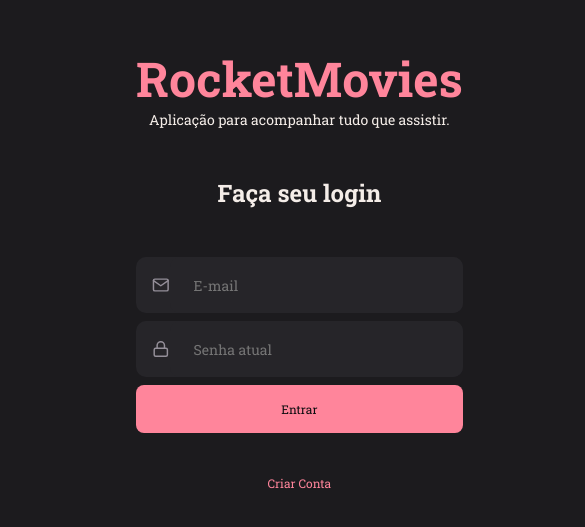
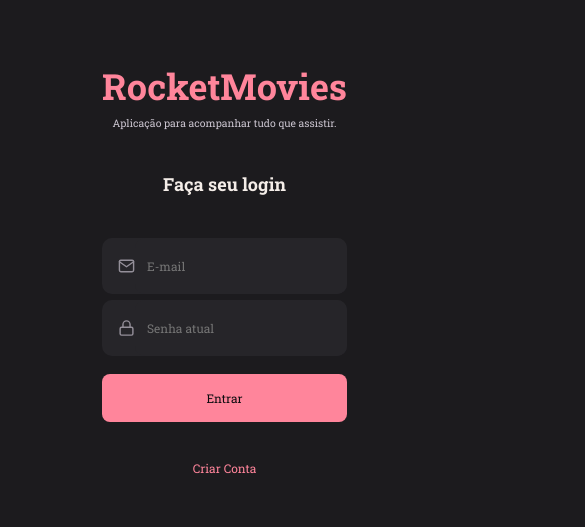
Before and after one commit to mfernandanll/rocketseat-stage09-frontend-rocketMovies, a React (Vite) app: page / in a window 390 px wide. Shown: the part 153-680 px from the top of the page, 585 px wide, since content can reach past the window. Built offline with nearby package versions, Linux system fonts and the light colour scheme.

Commit message:
Responsive adjustments on pages SignIn and SignUp

```diff
--- a/src/components/InputField/styles.js
+++ b/src/components/InputField/styles.js
@@ -8,7 +8,6 @@ export const Container = styled.div`
   background-color: ${({ theme }) => theme.COLORS.GRAY_600};
   color: ${({ theme }) => theme.COLORS.GRAY_100};
 
-  margin-bottom: 8px;
   border-radius: 10px;
 
   > label {
@@ -27,12 +26,12 @@ export const Container = styled.div`
   > input{
     width: 100%;
     height: 56px;
-    padding: 19px 24px;
+    padding: 1rem;
 
     background-color: ${({ theme }) => theme.COLORS.GRAY_600};
-    color: ${({ theme }) => theme.COLORS.WHITE};
+    color: ${({ theme }) => theme.COLORS.GRAY_100};
 
-    font-size: 14px;
+    font-size: 1rem;
 
     border-radius: 10px;
     border: none;
--- a/src/pages/SignIn/index.jsx
+++ b/src/pages/SignIn/index.jsx
@@ -40,8 +40,10 @@ export function SignIn() {
         />
 
         <Button title="Entrar" onClick={handleSignIn} />
+
         <Link to="register" >Criar Conta</Link>
       </Form>
+
       <Background/>
     </Container>
   )
--- a/src/pages/SignIn/styles.js
+++ b/src/pages/SignIn/styles.js
@@ -9,28 +9,32 @@ export const Container = styled.div`
 `
 
 export const Form = styled.form`
-  padding: 0 136px;
+  padding: 0 8.5rem;
 
   display: flex;
   flex-direction: column;
   justify-content: center;
   align-items: center;
+  gap: 0.5rem;
 
   text-align: center;
 
   > h1 {
-    font-size: 48px;
+    font-size: 3rem;
     color: ${({ theme }) => theme.COLORS.ROSE};
+    font-weight: bold;
+  }
+
+  > p {
+    font-size: 0.87rem;
+    color: ${({ theme }) => theme.COLORS.GRAY_150};
   }
 
   > h2 {
-    font-size: 24px;
-    margin: 48px 0;
-  }
-
-  > p {
-    font-size: 14px;
+    font-size: 1.5rem;
+    margin: 3rem 0;
     color: ${({ theme }) => theme.COLORS.WHITE};
+    font-weight: medium;
   }
 
   > a {
@@ -38,7 +42,7 @@ export const Form = styled.form`
   }
 
   > button {
-    margin-bottom: 42px;
+    margin: 1rem 0 2.62rem;
   }
 `
 export const Background = styled.div`
--- a/src/pages/SignUp/styles.js
+++ b/src/pages/SignUp/styles.js
@@ -9,28 +9,31 @@ export const Container = styled.div`
 `
 
 export const Form = styled.form`
-  padding: 0 136px;
+  padding: 0 8.5rem;
 
   display: flex;
   flex-direction: column;
   justify-content: center;
   align-items: center;
+  gap: 0.5rem;
 
   text-align: center;
 
   > h1 {
-    font-size: 48px;
+    font-size: 3rem;
     color: ${({ theme }) => theme.COLORS.ROSE};
   }
 
-  > h2 {
-    font-size: 24px;
-    margin: 48px 0;
+  > p {
+    font-size: 0.87rem;
+    color: ${({ theme }) => theme.COLORS.GRAY_150};
   }
 
-  > p {
-    font-size: 14px;
+  > h2 {
+    font-size: 1.5rem;
+    margin: 3rem 0;
     color: ${({ theme }) => theme.COLORS.WHITE};
+    font-weight: medium;
   }
 
   > a {
@@ -38,7 +41,7 @@ export const Form = styled.form`
   }
 
   > button {
-    margin-bottom: 42px;
+    margin: 1rem 0 2.62rem;
   }
 `
 export const Background = styled.div`
--- a/src/styles/theme.js
+++ b/src/styles/theme.js
@@ -2,6 +2,7 @@ export default {
   COLORS: {
     WHITE: "#F4EDE8",
     GRAY_100: "#948F99",
+    GRAY_150: "#CAC4CF",
     GRAY_200: "#999591",
     GRAY_300: "#666360",
     GRAY_400: "#3E3B47",
```
Also changed, not shown: src/pages/SignUp/index.jsx (+7 -4 lines).
